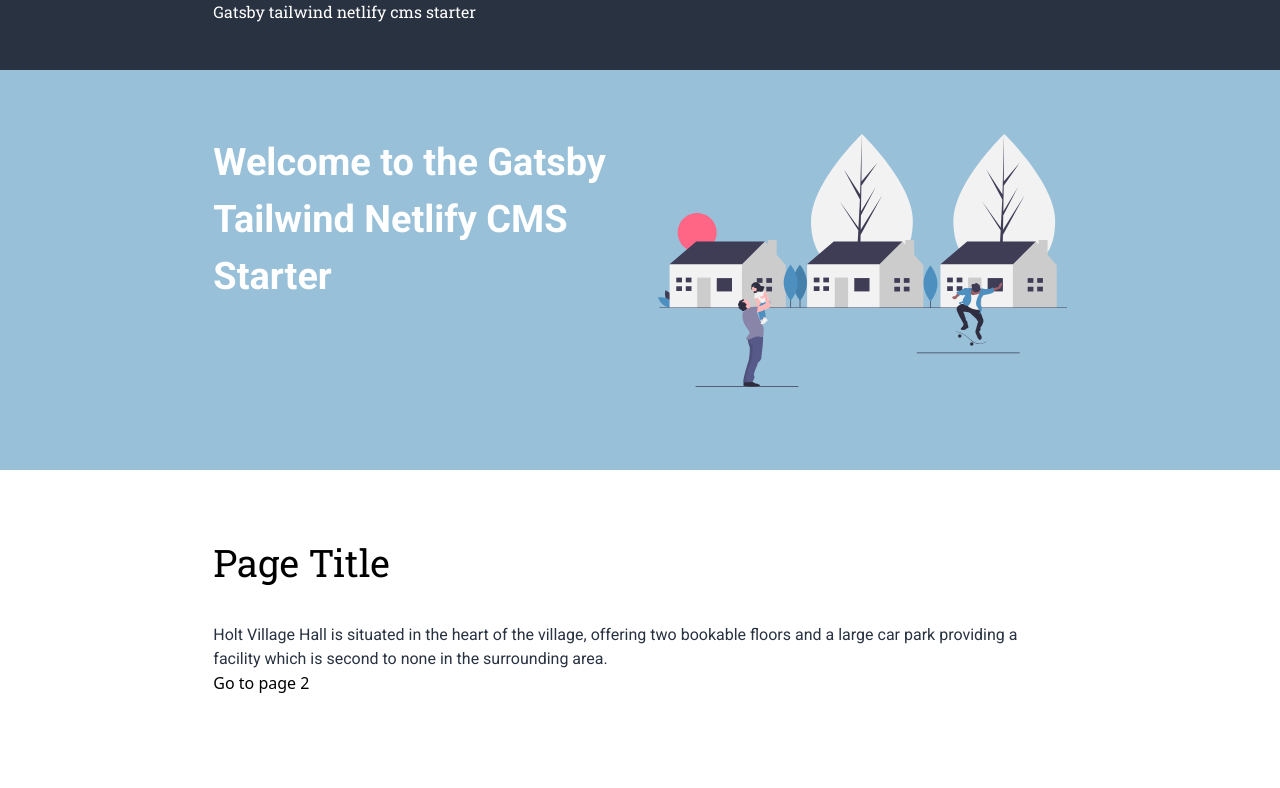
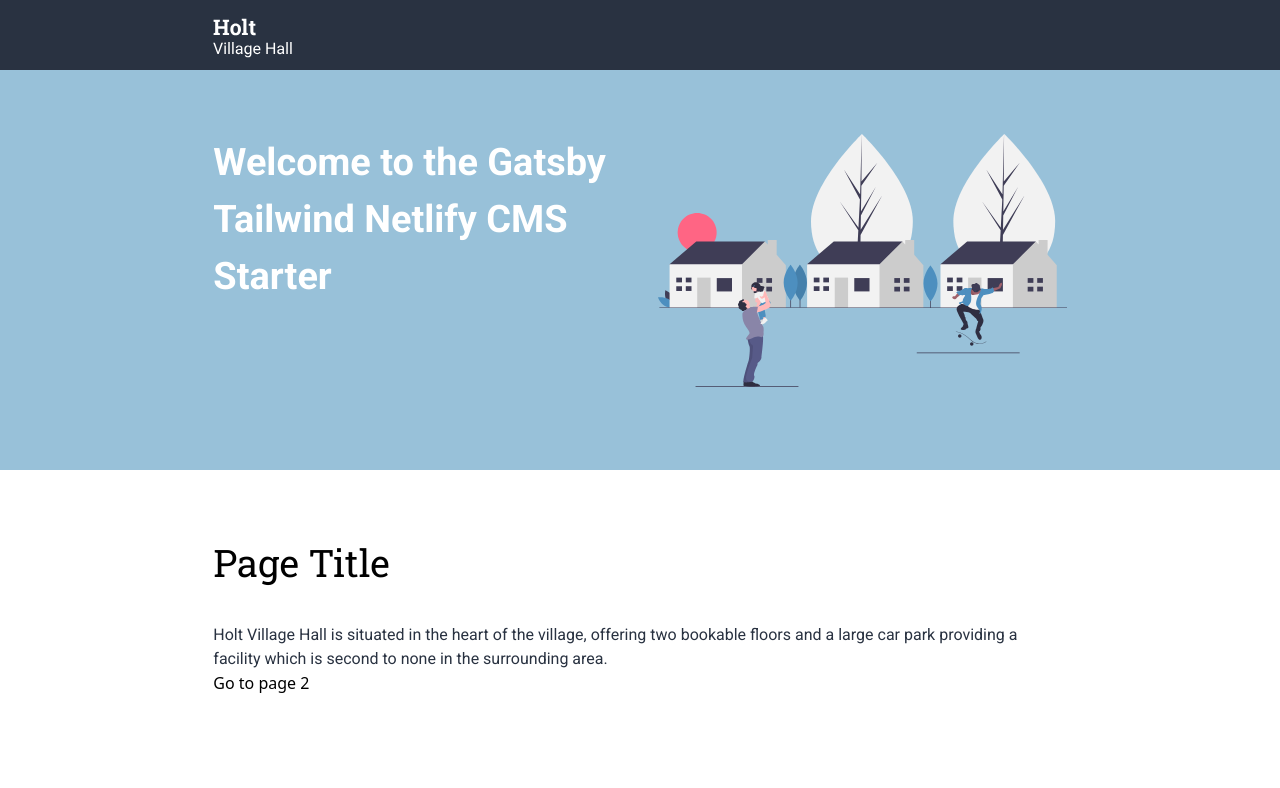
Before and after one commit to dougajmcdonald/gatsby-tailwind-netlify-cms-starter, a Gatsby site: page / in a window 1280 px wide. Shown: the top 788 px of the page. Built offline with nearby package versions, Linux system fonts and the light colour scheme; Gatsby itself is replaced by a stand-in of ours.

Commit message:
add logo

```diff
--- a/src/components/header.js
+++ b/src/components/header.js
@@ -1,23 +1,14 @@
 import { Link } from "gatsby"
-import PropTypes from "prop-types"
 import React from "react"
 
-const Header = ({ siteTitle }) => (
+import Logo from "../svg/logo.svg"
+
+const Header = () => (
   <header className="bg-secondary font-display flex" style={{ height: `70px` }}>
-    <div className="w-2/3 mx-auto">
-      <h1 className="text-white">
-        <Link to="/">{siteTitle}</Link>
-      </h1>
+    <div className="w-2/3 mx-auto flex items-center">
+      <Logo />
     </div>
   </header>
 )
 
-Header.propTypes = {
-  siteTitle: PropTypes.string
-}
-
-Header.defaultProps = {
-  siteTitle: ``
-}
-
 export default Header
```
Also changed, not shown: src/images/logo.png (deleted), src/svg/logo.svg (added).
